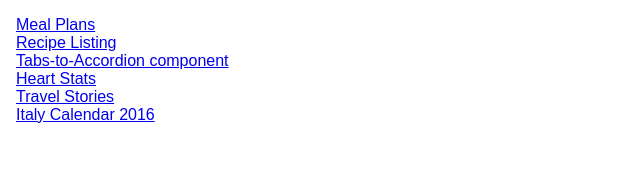
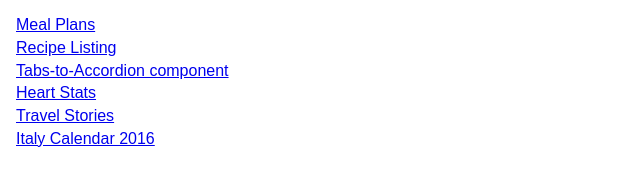
Before and after one commit to caltemose/links, a plain HTML site: page index.html in a window 1280 px wide. Shown: the whole page, without its empty margins (0-640 px from the left). Drawn offline with Linux system fonts and the light colour scheme.

Commit message:
style update

```diff
--- a/index.html
+++ b/index.html
@@ -6,7 +6,7 @@
     <title>Github Links for caltemose</title>
     <style type="text/css">
     body { font-family: Arial, sans-serif; margin: 1em }
-    nav a { display: block }
+    nav a { display: block; margin-bottom: 0.3em }
     </style>
 </head>
 <body>
```
